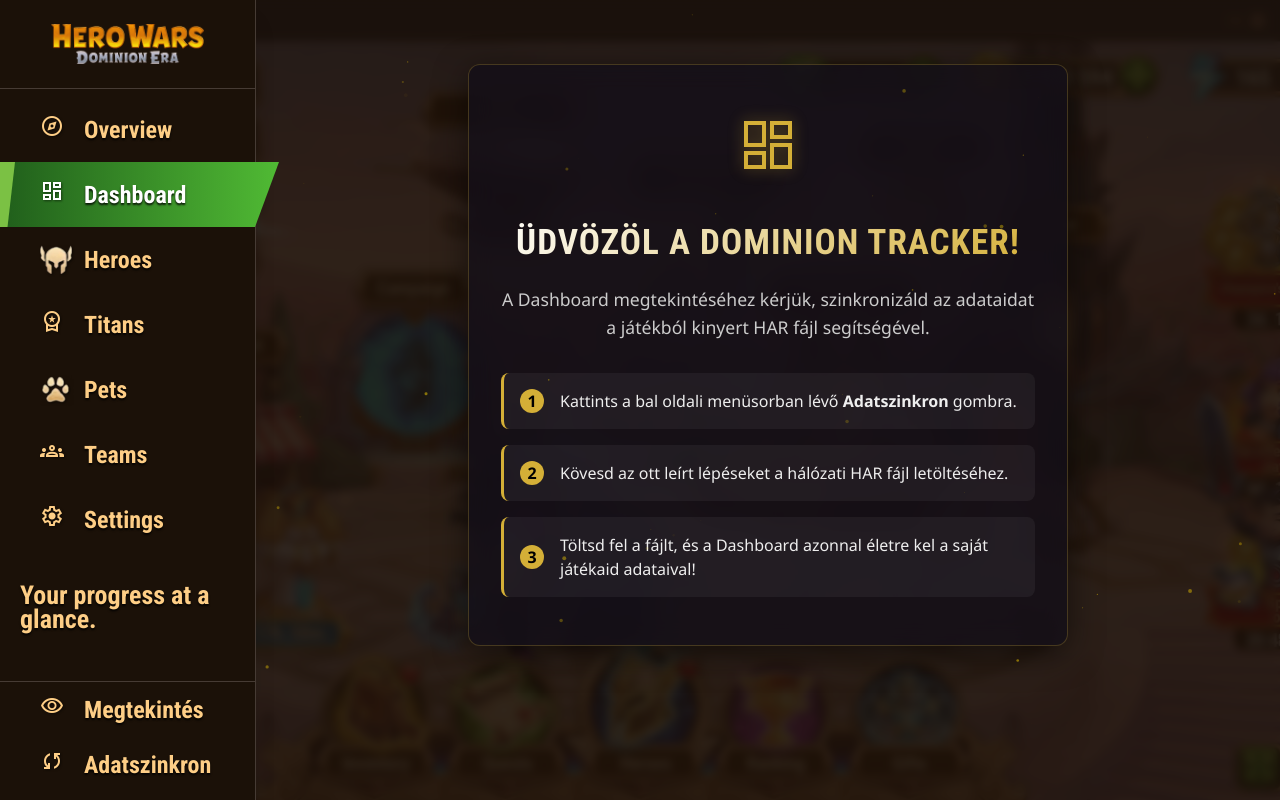
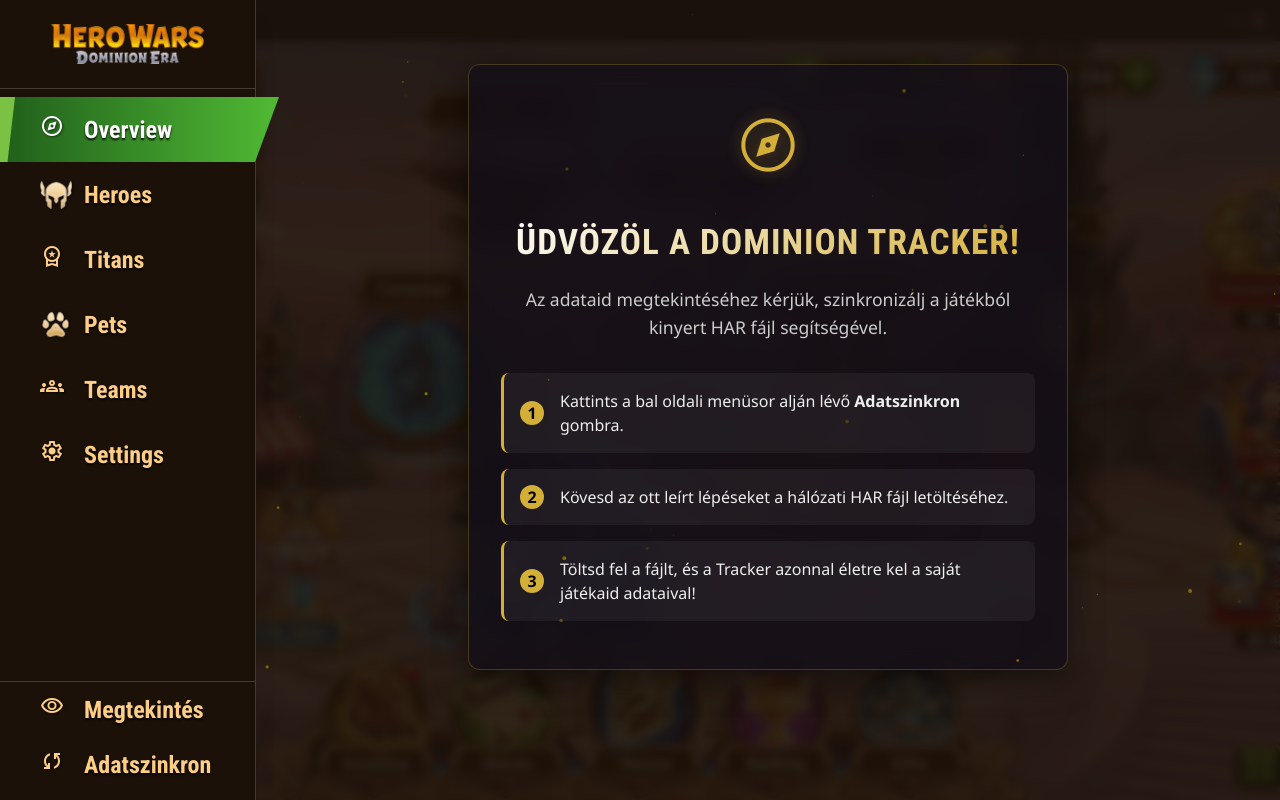
Before and after one commit to bozsok/hero_wars_dominion_era, a React (Vite) app: page / in a window 1280 px wide. Built offline with nearby package versions, Linux system fonts and the light colour scheme.

Commit message:
feat: Dashboard menüpont átmeneti elrejtése

```diff
--- a/index.html
+++ b/index.html
@@ -1,10 +1,10 @@
 <!doctype html>
-<html lang="en">
+<html lang="hu">
   <head>
     <meta charset="UTF-8" />
     <link rel="icon" type="image/png" href="/favicon.png" />
     <meta name="viewport" content="width=device-width, initial-scale=1.0" />
-    <title>hero-wars</title>
+    <title>Dominion Tracker</title>
   </head>
   <body>
     <div id="root"></div>
--- a/src/App.jsx
+++ b/src/App.jsx
@@ -75,7 +75,7 @@
 
 function AppContent() {
   const [isImportOpen, setIsImportOpen] = React.useState(false);
-  const [activeTab, setActiveTab] = React.useState('Dashboard');
+  const [activeTab, setActiveTab] = React.useState('Overview');
   const { importBulkData } = React.useContext(HeroContext);
 
   return (
--- a/src/components/Overview.jsx
+++ b/src/components/Overview.jsx
@@ -97,11 +97,25 @@
       <main className="layout-main">
         <div className="container dashboard-empty-container">
           <div className="dashboard-welcome-card">
-            <span className="material-symbols-outlined dashboard-welcome-icon">dashboard</span>
+            <span className="material-symbols-outlined dashboard-welcome-icon">explore</span>
             <h1 className="dashboard-welcome-title">Üdvözöl a Dominion Tracker!</h1>
             <p className="dashboard-welcome-text">
-              Kérjük, szinkronizáld az adataidat a játékból kinyert HAR fájl segítségével.
+              Az adataid megtekintéséhez kérjük, szinkronizálj a játékból kinyert HAR fájl segítségével.
             </p>
+            <div className="dashboard-welcome-steps">
+              <div className="welcome-step">
+                <span className="step-num">1</span>
+                <span>Kattints a bal oldali menüsor alján lévő <strong>Adatszinkron</strong> gombra.</span>
+              </div>
+              <div className="welcome-step">
+                <span className="step-num">2</span>
+                <span>Kövesd az ott leírt lépéseket a hálózati HAR fájl letöltéséhez.</span>
+              </div>
+              <div className="welcome-step">
+                <span className="step-num">3</span>
+                <span>Töltsd fel a fájlt, és a Tracker azonnal életre kel a saját játékaid adataival!</span>
+              </div>
+            </div>
           </div>
         </div>
       </main>
--- a/src/components/Sidebar.jsx
+++ b/src/components/Sidebar.jsx
@@ -39,10 +39,12 @@
           <span className="material-symbols-outlined nav-icon">explore</span>
           <span className="nav-text">Overview</span>
         </a>
+        {/*
         <a href="#" className={`nav-item ${activeTab === 'Dashboard' ? 'active' : ''}`} onClick={(e) => { e.preventDefault(); setActiveTab('Dashboard'); }}>
           <span className="material-symbols-outlined nav-icon">dashboard</span>
           <span className="nav-text">Dashboard</span>
         </a>
+        */}
         <a href="#" className={`nav-item ${activeTab === 'Heroes' ? 'active' : ''}`} onClick={(e) => { e.preventDefault(); setActiveTab('Heroes'); }}>
           <img src="./ui/hero.png" alt="Heroes" className="nav-icon" />
           <span className="nav-text">Heroes</span>
```
Also changed, not shown: 1 other file (tests, documents, lock files or other folders).
